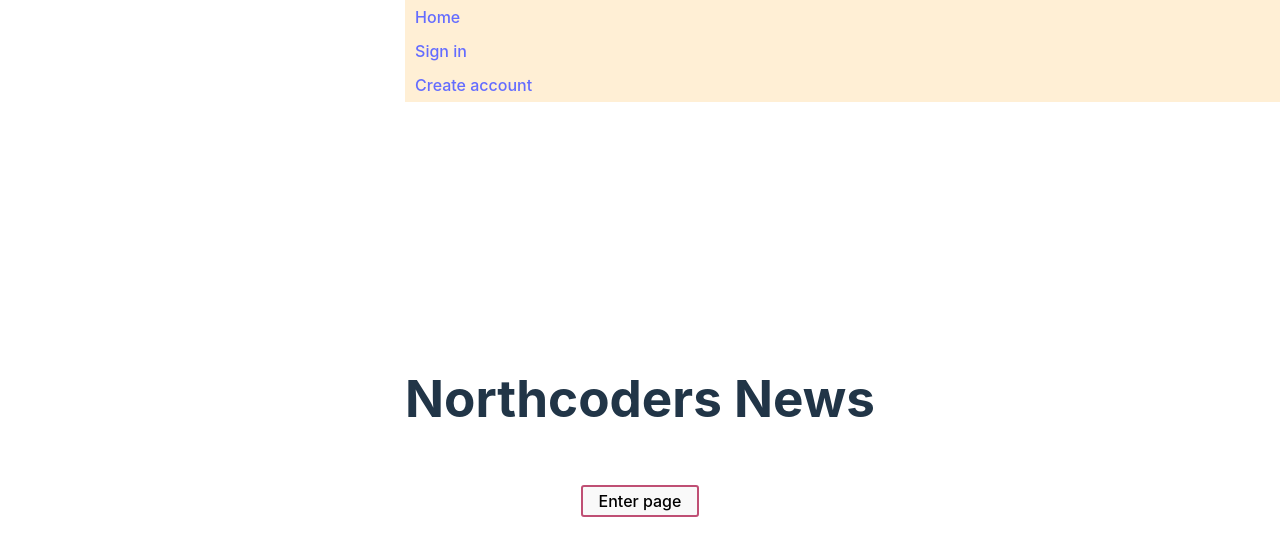
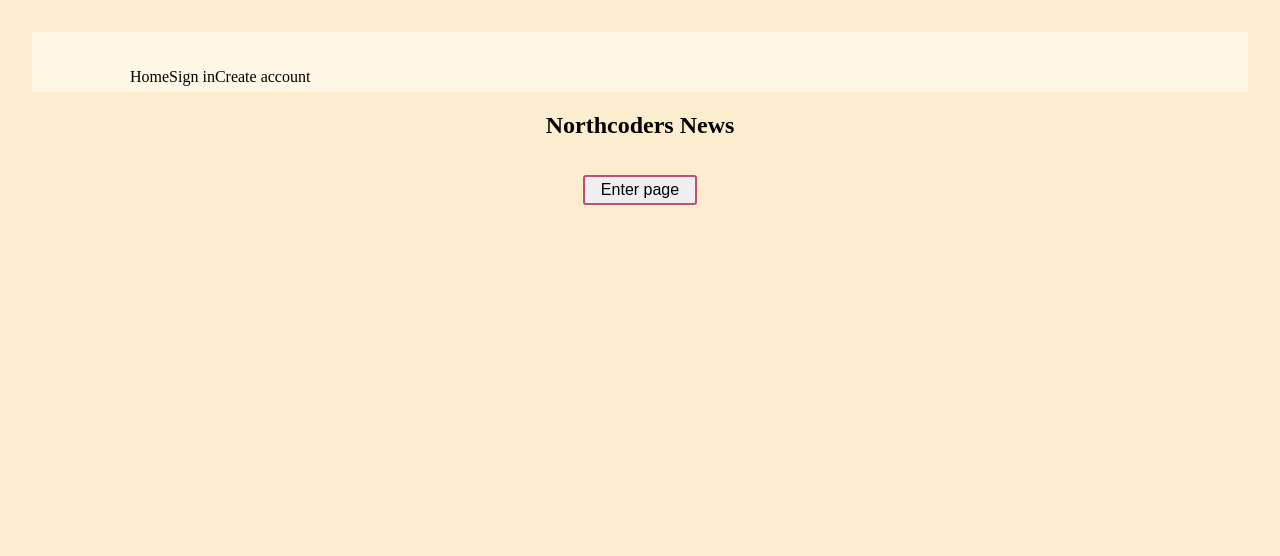
Before and after one commit to erkina308/e-fe-nc-news, a React (Vite) app: page / in a window 1280 px wide. Shown: the top 556 px of the page. Built offline with nearby package versions, Linux system fonts and the light colour scheme.

Commit message:
vote button and some styling

```diff
--- a/src/cards/ArticleCard.jsx
+++ b/src/cards/ArticleCard.jsx
@@ -2,7 +2,7 @@ import Button from "../styleComponents/Button";
 import StyledLink from "../styleComponents/Link";
 import { BiSolidLike } from "react-icons/bi";
 import { BiSolidDislike } from "react-icons/bi";
-import { patchArticleVotes } from "../../utils/api";
+// import { patchArticleVotes } from "../../utils/api";
 import { useState } from "react";
 
 function ArticleCard({ children }) {
@@ -14,31 +14,30 @@ function ArticleCard({ children }) {
     created_at,
     title,
     votes,
-    topic,
     article_id,
   } = children;
   function incrementVote() {
-    console.log("increment");
-    patchArticleVotes(article_id, 1).then((data) => {
-      setVote((currentVote) => currentVote + 1);
-    });
+    setVote((currentVote) => currentVote + 1);
+    // patchArticleVotes(article_id, 1).then((data) => {
+    // });
   }
-  console.log(vote, "<-- vote in article card");
+
   function decrementVote() {
-    console.log("decrement");
-    patchArticleVotes(article_id, -1);
+    if (vote > 0) {
+      setVote((currentVote) => currentVote - 1);
+    }
   }
 
   return (
     <section>
       <div>
-        <h2>{author}</h2>
+        <h3>{author}</h3>
         <StyledLink to={`/api/articles/${article_id}`}>
           <img src={article_img_url} />
         </StyledLink>
         <p>{title}</p>
         <p>{body}</p>
-        <p>{created_at}</p>
+        <p>{new Date(created_at).toLocaleDateString("en-GB")}</p>
         <p>{vote}</p>
         <div>
           <Button onClick={incrementVote}>
--- a/src/cards/CommentCard.jsx
+++ b/src/cards/CommentCard.jsx
@@ -2,10 +2,10 @@ function CommentCard({ children }) {
   const { author, body, votes, comment_id, created_at } = children;
   return (
     <section>
-      <div>
-        <h2>{author}</h2>
+      <div key={comment_id}>
+        <h3 key={author}>{author}</h3>
         <p>{body}</p>
-        <p>{created_at}</p>
+        <p>{new Date(created_at).toLocaleDateString("en-GB")}</p>
         <p>{votes}</p>
       </div>
     </section>
--- a/src/components/Navigation.jsx
+++ b/src/components/Navigation.jsx
@@ -1,24 +1,27 @@
 import { Link } from "react-router-dom";
 import Nav from "../styleComponents/Nav";
-import List from "../styleComponents/Li";
+import NavContainer from "../styleComponents/NavContainer";
+import NavElements from "../styleComponents/NavElements";
 
 function Navigation() {
   return (
-    <div>
     <Nav>
+      <NavContainer>
+        <NavElements>
           <ul>
-          <List>
+            <li>
               <Link to={`/`}>Home</Link>
-          </List>
-          <List>
+            </li>
+            <li>
               <Link to={`/sign-in`}>Sign in</Link>
-          </List>
-          <List>
+            </li>
+            <li>
               <Link to={`/create-account`}>Create account</Link>
-          </List>
+            </li>
           </ul>
+        </NavElements>
+      </NavContainer>
     </Nav>
-    </div>
   );
 }
 
--- a/src/index.css
+++ b/src/index.css
@@ -1,4 +1,4 @@
-:root {
+/* :root {
   font-family: Inter, system-ui, Avenir, Helvetica, Arial, sans-serif;
   line-height: 1.5;
   font-weight: 400;
@@ -11,32 +11,30 @@
   text-rendering: optimizeLegibility;
   -webkit-font-smoothing: antialiased;
   -moz-osx-font-smoothing: grayscale;
-}
+} */
 
-a {
+/* a {
   font-weight: 500;
   color: #646cff;
   text-decoration: inherit;
 }
 a:hover {
   color: #535bf2;
-}
+} */
 
 body {
   margin: 0;
-  display: flex;
-  place-items: center;
-  min-width: 320px;
-  min-height: 100vh;
-  padding-top: 30px;
+  padding: 0;
+  background-color: #fcedcf;
+  color: black;
 }
-
+/*
 h1 {
   font-size: 3.2em;
   line-height: 1.1;
-}
+} */
 
-button {
+/* button {
   border-radius: 8px;
   border: 1px solid transparent;
   padding: 0.6em 1.2em;
@@ -53,9 +51,9 @@ button:hover {
 button:focus,
 button:focus-visible {
   outline: 4px auto -webkit-focus-ring-color;
-}
+} */
 
-@media (prefers-color-scheme: light) {
+/* @media (prefers-color-scheme: light) {
   :root {
     color: #213547;
     background-color: #ffffff;
@@ -66,4 +64,4 @@ button:focus-visible {
   button {
     background-color: #f9f9f9;
   }
-}
+} */
--- a/src/styleComponents/Li.jsx
+++ b/src/styleComponents/Li.jsx
@@ -4,8 +4,8 @@ const List = styled.li`
   display: flex;
   align-items: center;
   padding: 5px 10px;
-  background: papayawhip;
-  color: #bf4f74;
+  background: #e7cdab;
+  color: black;
 `;
 
 export default List;
--- a/src/styleComponents/Link.jsx
+++ b/src/styleComponents/Link.jsx
@@ -2,7 +2,7 @@ import { Link } from "react-router-dom";
 import styled from "styled-components";
 
 const StyledLink = styled(Link)`
-  color: #bf4f74;
+  color: #FFFFFF;
   font-weight: bold;
 `;
 
--- a/src/styleComponents/Nav.jsx
+++ b/src/styleComponents/Nav.jsx
@@ -1,16 +1,9 @@
 import styled from "styled-components";
 
 const Nav = styled.nav`
-  overflow: hidden;
-  background-color: #333;
-  position: fixed;
-  top: 0;
-  width: 100%;
-  font-size: 16px;
-  & ul {
-    padding: 0;
-    margin: 0;
-  }
+  height: 60px;
+  background-color: #fef7e5;
+  position: relative;
 `;
 
 export default Nav;
--- /dev/null
+++ b/src/styleComponents/NavContainer.jsx
@@ -0,0 +1,13 @@
+import styled from "styled-components";
+
+const NavContainer = styled.div`
+  max-width: 1100px;
+  margin: 0 auto;
+  padding: 15px;
+  display: flex;
+  justify-content: space-between;
+  align-items: center;
+  height: 100%;
+`;
+
+export default NavContainer;
--- /dev/null
+++ b/src/styleComponents/NavElements.jsx
@@ -0,0 +1,36 @@
+import styled from "styled-components";
+
+const NavElements = styled.div`
+  & ul {
+    display: flex;
+    justify-content: space-between;
+    list-style-type: none;
+    & li {
+      & :not(:last-child) {
+        margin-right: 60px;
+      }
+    }
+    & a {
+      font-size: 16px;
+      font-weight: 400;
+      color: black;
+      text-decoration: none;
+      & .active {
+        color: #574c4c;
+        font-weight: 500;
+        position: relative;
+        & ::after {
+          content: "";
+          position: absolute;
+          bottom: -4px;
+          left: 0;
+          width: 100%;
+          height: 2px;
+          background-color: #574c4c;
+        }
+      }
+    }
+  }
+`;
+
+export default NavElements;
--- a/utils/api.js
+++ b/utils/api.js
@@ -22,11 +22,11 @@ export const fetchCommentsByArticleId = (article_id) => {
   });
 };
 
-export const patchArticleVotes = (article_id, num) => {
-  return particleApi
-    .patch(`/articles/${article_id}`, { votes: num })
-    .then((res) => {
-      console.log(res.data.article.votes, "<-- within axios api");
-      return res.data.article.votes;
-    });
-};
+// export const patchArticleVotes = (article_id, num) => {
+//   return particleApi
+//     .patch(`/articles/${article_id}`, { votes: num })
+//     .then((res) => {
+//       console.log(res.data.article.votes, "<-- within axios api");
+//       return res.data.article.votes;
+//     });
+// };
```
Lines whose indentation alone changed are shown as unchanged.
